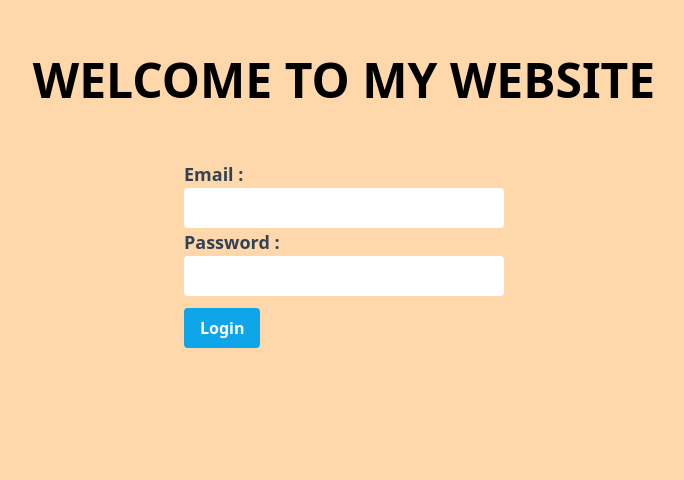
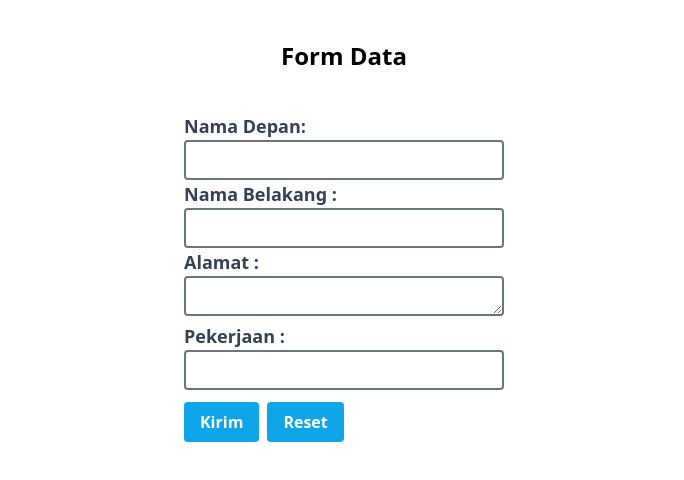
Before and after one commit to aristrisnawan/website-login, a React (Create React App) app: page / in a window 1280 px wide. Shown: the top 480 px of the page, without its empty margins (296-980 px from the left). Built offline with nearby package versions, Linux system fonts and the light colour scheme.

Commit message:
add form input data

```diff
--- a/src/App.js
+++ b/src/App.js
@@ -1,9 +1,11 @@
+import HomeComponent from "./components/HomeComponent";
 import LoginComponent from "./components/LoginComponent";
 
 function App() {
   return (
     <div>
-      <LoginComponent />
+      {/* <LoginComponent /> */}
+      <HomeComponent />
     </div>
   );
 }
--- /dev/null
+++ b/src/components/HomeComponent.js
@@ -0,0 +1,60 @@
+import React from "react";
+
+export default function HomeComponent() {
+  return (
+    <div className="w-full h-screen">
+      <h1 className="font-bold text-2xl text-center py-10">Form Data</h1>
+      <div className="flex mt=5">
+        <div className="mx-auto">
+          <form action="">
+            <label className="block">
+              <span className="block text-lg font-bold text-slate-700">
+                Nama Depan:
+              </span>
+              <input
+                type="text"
+                className="w-80 h-10 rounded focus:outline-none focus:border-sky-500 focus:ring-1 focus:ring-sky-500 border-2 border-gray-500"
+              />
+            </label>
+            <label className="block">
+              <span className="block text-lg font-bold text-slate-700">
+                Nama Belakang :
+              </span>
+              <input
+                type="text"
+                className="w-80 h-10 rounded focus:outline-none focus:border-sky-500 focus:ring-1 focus:ring-sky-500 border-2 border-gray-500"
+              />
+            </label>
+            <label className="block">
+              <span className="block text-lg font-bold text-slate-700">
+                Alamat :
+              </span>
+              <textarea
+                name=""
+                id=""
+                className="w-80 h-10 rounded focus:outline-none focus:border-sky-500 focus:ring-1 focus:ring-sky-500 border-2 border-gray-500"
+              ></textarea>
+            </label>
+            <label className="block">
+              <span className="block text-lg font-bold text-slate-700">
+                Pekerjaan :
+              </span>
+              <input
+                type="text"
+                className="w-80 h-10 rounded focus:outline-none focus:border-sky-500 focus:ring-1 focus:ring-sky-500 border-2 border-gray-500"
+              />
+            </label>
+            <div className="mt-3 space-x-2">
+              <button className="bg-sky-500 px-4 py-2 rounded text-white font-semibold">
+                Kirim
+              </button>
+              <button className="bg-sky-500 px-4 py-2 rounded text-white font-semibold">
+                Reset
+              </button>
+            </div>
+          </form>
+        </div>
+      </div>
+    </div>
+  );
+}
```
